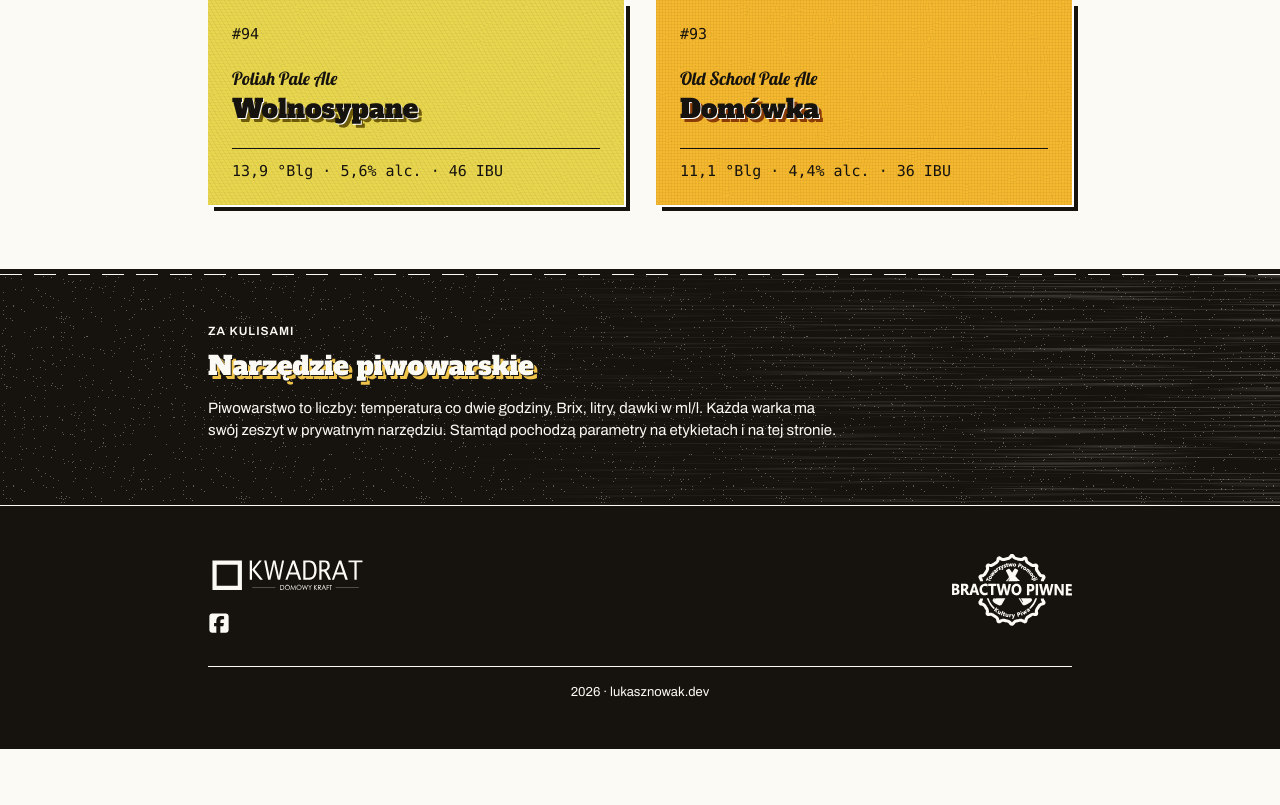
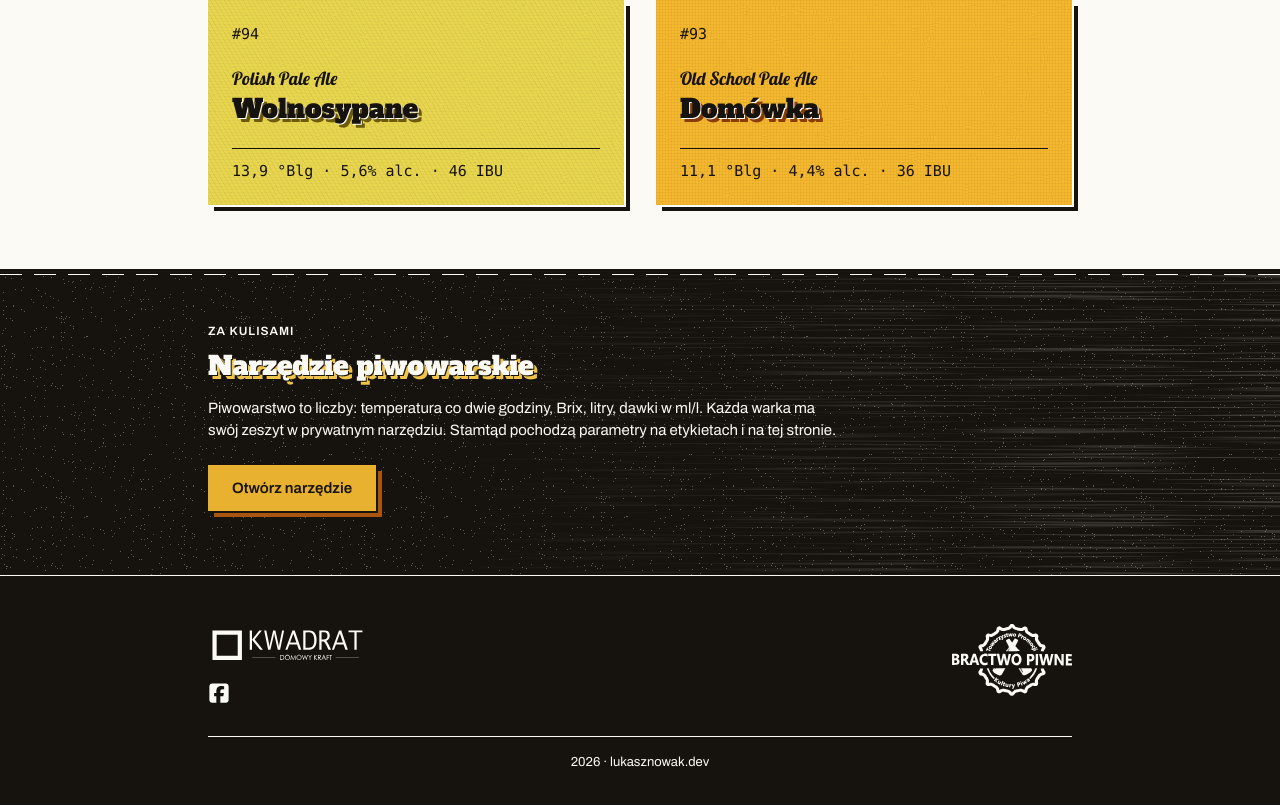
Before and after one commit to enowuigrek/browarkwadrat, a React (Vite) app: page / in a window 1280 px wide. Shown: the part 701-1506 px from the top of the page. Before the commit the page ends 1450 px from the top, so only its background shows below. Built offline with nearby package versions, Linux system fonts and the light colour scheme.

Commit message:
feat: przycisk „Otwórz narzędzie” w pasie narzędzia na stronie głównej
Co-Authored-By: Claude Opus 5.5 <noreply@anthropic.com>

```diff
--- a/src/data/kontakt.js
+++ b/src/data/kontakt.js
@@ -1,2 +1,5 @@
 // Adresy kontaktowe. Pusta wartość = element się nie renderuje.
 export const FACEBOOK_URL = 'https://www.facebook.com/browarkwadrat/';
+
+// Robocze narzędzie warzelne (za zamkiem); adres zmieni się, gdy dostanie docelową domenę.
+export const NARZEDZIE_URL = 'https://kwadrat-narzedzie.vercel.app';
--- a/src/pages/Home.jsx
+++ b/src/pages/Home.jsx
@@ -2,6 +2,7 @@ import { Link } from 'react-router-dom';
 import { Szyld } from '../components/Szyld/Szyld.jsx';
 import { Footer } from '../components/Footer/Footer.jsx';
 import { publishedBeers } from '../data/beersData.js';
+import { NARZEDZIE_URL } from '../data/kontakt.js';
 import { formatNumber } from '../utils/format.js';
 import { Szew } from '../components/Szew/Szew.jsx';
 import { Faktura } from '../components/Faktura/Faktura.jsx';
@@ -64,6 +65,11 @@ export function Home() {
                             Każda warka ma swój zeszyt w prywatnym narzędziu. Stamtąd pochodzą
                             parametry na etykietach i na tej stronie.
                         </p>
+                        {NARZEDZIE_URL && (
+                            <a href={NARZEDZIE_URL} className={styles.button}>
+                                Otwórz narzędzie
+                            </a>
+                        )}
                     </div>
                 </section>
             </main>
--- a/src/pages/Home.module.scss
+++ b/src/pages/Home.module.scss
@@ -104,3 +104,18 @@
 .bandText {
     max-width: $col-text;
 }
+
+// Ten sam przycisk co „Zobacz recepturę” na podstronie piwa.
+.bandText + .button {
+    margin-top: $space-6;
+}
+
+.button {
+    @include type(body-strong);
+    display: inline-block;
+    padding: $space-3 $space-6;
+    background: $brand;
+    color: $brand-ink;
+
+    @include printed;
+}
```
